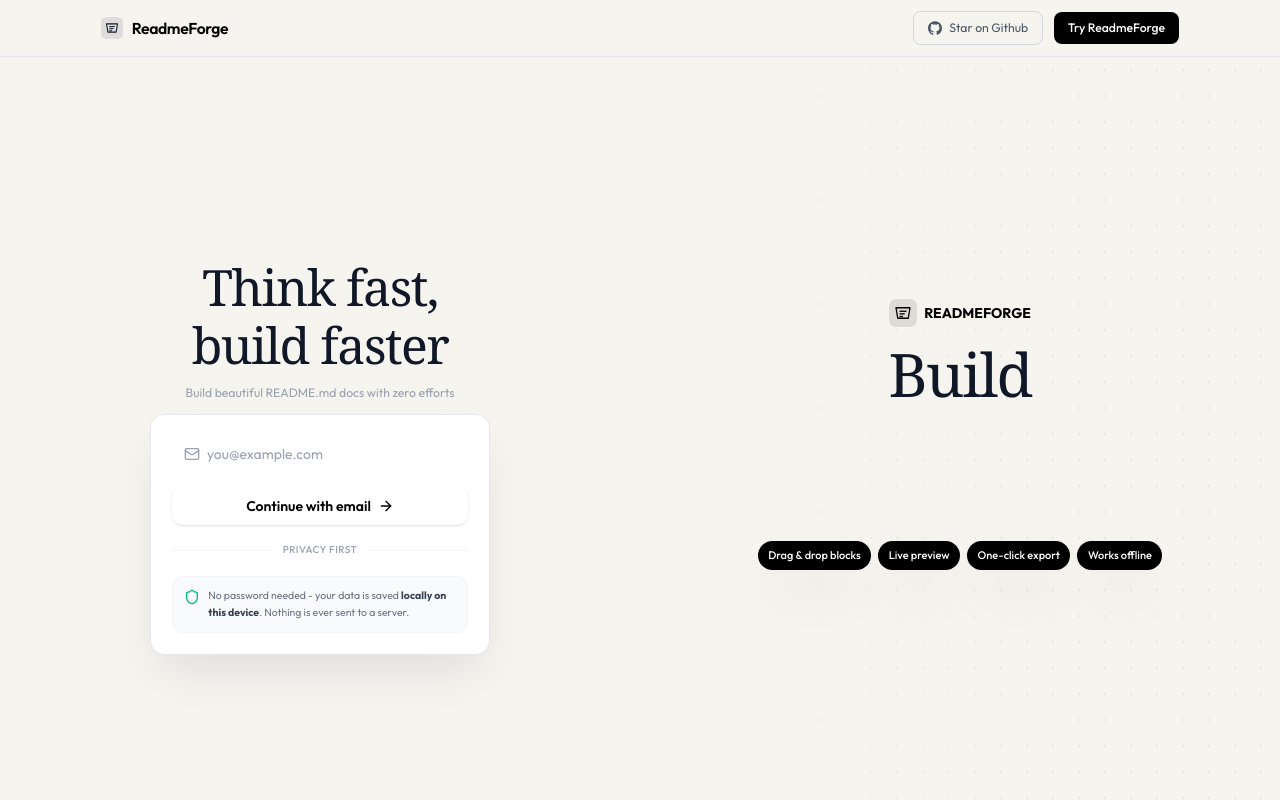
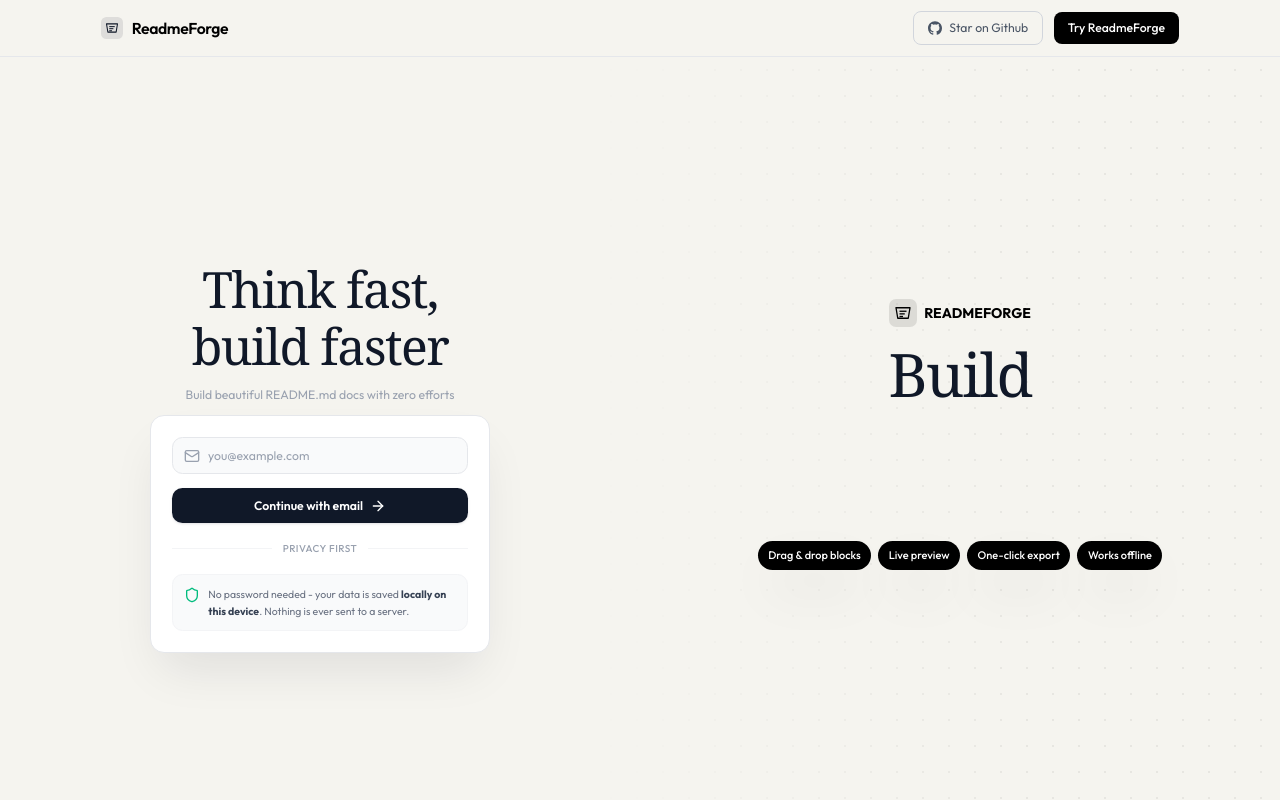
Before and after one commit to byllzz/readmeforge, a React (Vite) app: page / in a window 1280 px wide. Built offline with nearby package versions, Linux system fonts and the light colour scheme.

Commit message:
fix: allow Tailwind utilities to override global button resets

```diff
--- a/src/index.css
+++ b/src/index.css
@@ -1,17 +1,21 @@
 @import "tailwindcss";
 
-*, *::before, *::after { box-sizing: border-box; }
+*,
+*::before,
+*::after {
+  box-sizing: border-box;
+}
 
 :root {
-  /* --bg:#1F1F1E; */
-  --bg : #f5f4ef;
-  /* --bg : #F8F8F6; */
+  --bg: #f5f4ef;
   --text: #000000;
   --font-outfit: 'Outfit', sans-serif;
-  --font-mono:"IBM Plex Serif", serif;
+  --font-mono: "IBM Plex Serif", serif;
 }
 
-html, body, #root {
+html,
+body,
+#root {
   height: 100%;
   background: var(--bg) !important;
   color: var(--text);
@@ -21,17 +25,47 @@
   -webkit-font-smoothing: antialiased;
 }
 
-::-webkit-scrollbar { width: 4px;height: 4px; }
-::-webkit-scrollbar-track { background: transparent; }
-::-webkit-scrollbar-thumb { background: var(--border2); border-radius: 2px; width : 4px !important; }
-::selection { background: var(--accent-bg); color: var(--accent); }
-:focus-visible { outline: 2px solid var(--accent); outline-offset: 2px; border-radius: var(--radius); }
+/* global element resets here */
+@layer base {
 
-input, textarea, select, button {
-  font-family: var(--font);
-  font-size: 14px;
-  color: inherit;
-  background: none;
-  border: none;
+  input,
+  textarea,
+  select,
+  button {
+    font-family: var(--font);
+    font-size: 14px;
+    color: inherit;
+    background: none;
+    border: none;
+  }
+
+  button {
+    cursor: pointer;
+  }
 }
-button { cursor: pointer; }
+
+::-webkit-scrollbar {
+  width: 4px;
+  height: 4px;
+}
+
+::-webkit-scrollbar-track {
+  background: transparent;
+}
+
+::-webkit-scrollbar-thumb {
+  background: var(--border2);
+  border-radius: 2px;
+  width: 4px !important;
+}
+
+::selection {
+  background: var(--accent-bg);
+  color: var(--accent);
+}
+
+:focus-visible {
+  outline: 2px solid var(--accent);
+  outline-offset: 2px;
+  border-radius: var(--radius);
+}
```
